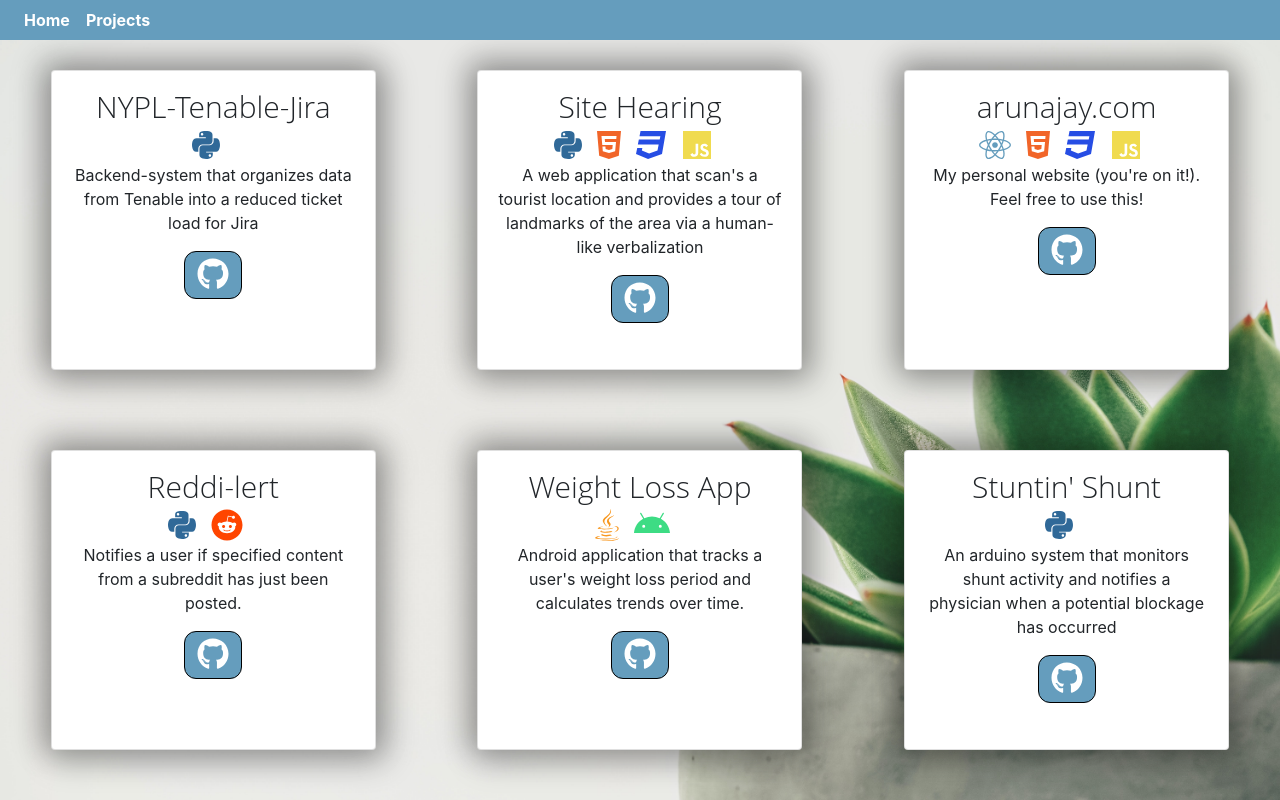
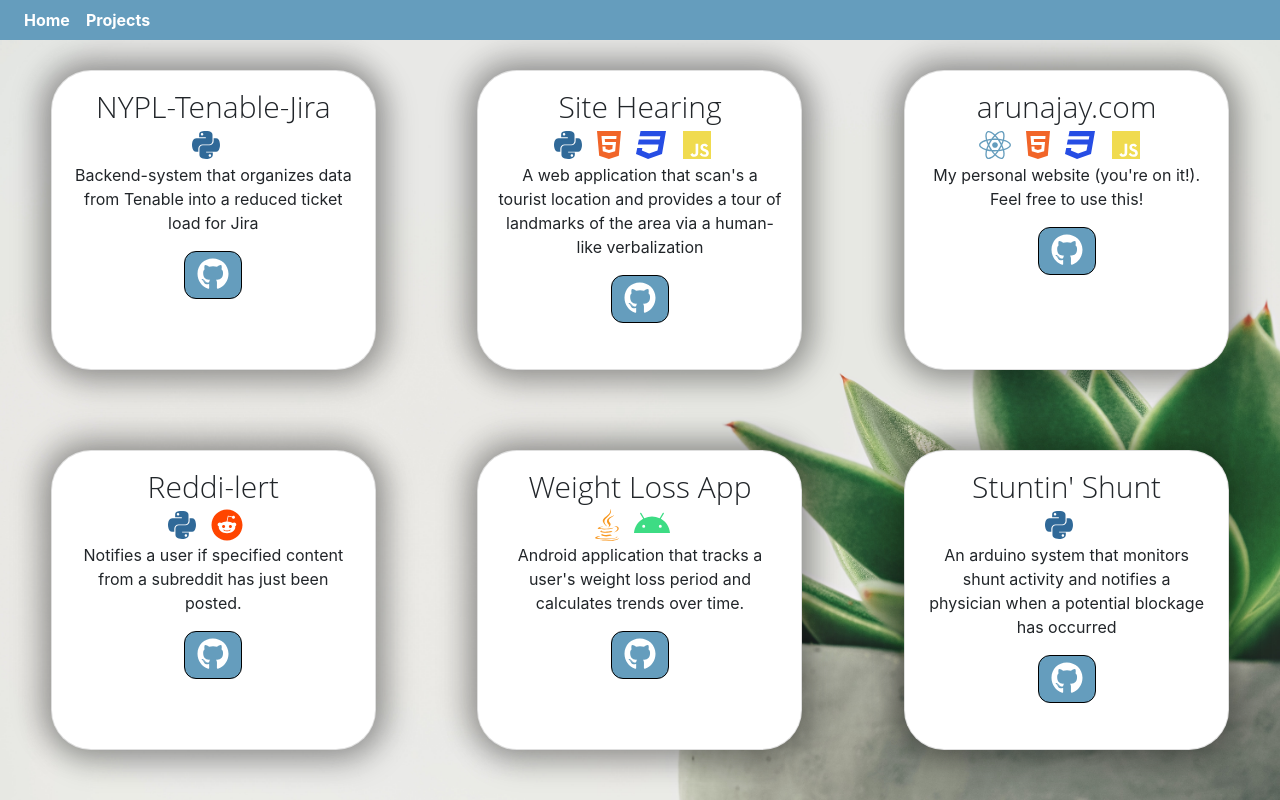
Before and after one commit to arun-ajay/arun-ajay-website-OLD, a React (Create React App) app: page /Projects in a window 1280 px wide. Built offline with nearby package versions, Linux system fonts and the light colour scheme.

Commit message:
more styling

```diff
--- a/src/components/ProjectCard/ProjectCard.css
+++ b/src/components/ProjectCard/ProjectCard.css
@@ -3,9 +3,9 @@
     margin: 30px auto;
     width: 325px;
     height: 300px;
-    border-radius: 40px;
+    border-radius: 40px !important;
     box-shadow: 5px 5px 30px 7px rgba(0,0,0,0.25), -5px -5px 30px 7px rgba(0,0,0,0.22);
-    transition: 0.4s;
+    transition: .5s;
 }
 
 .projectCard:hover {
```
